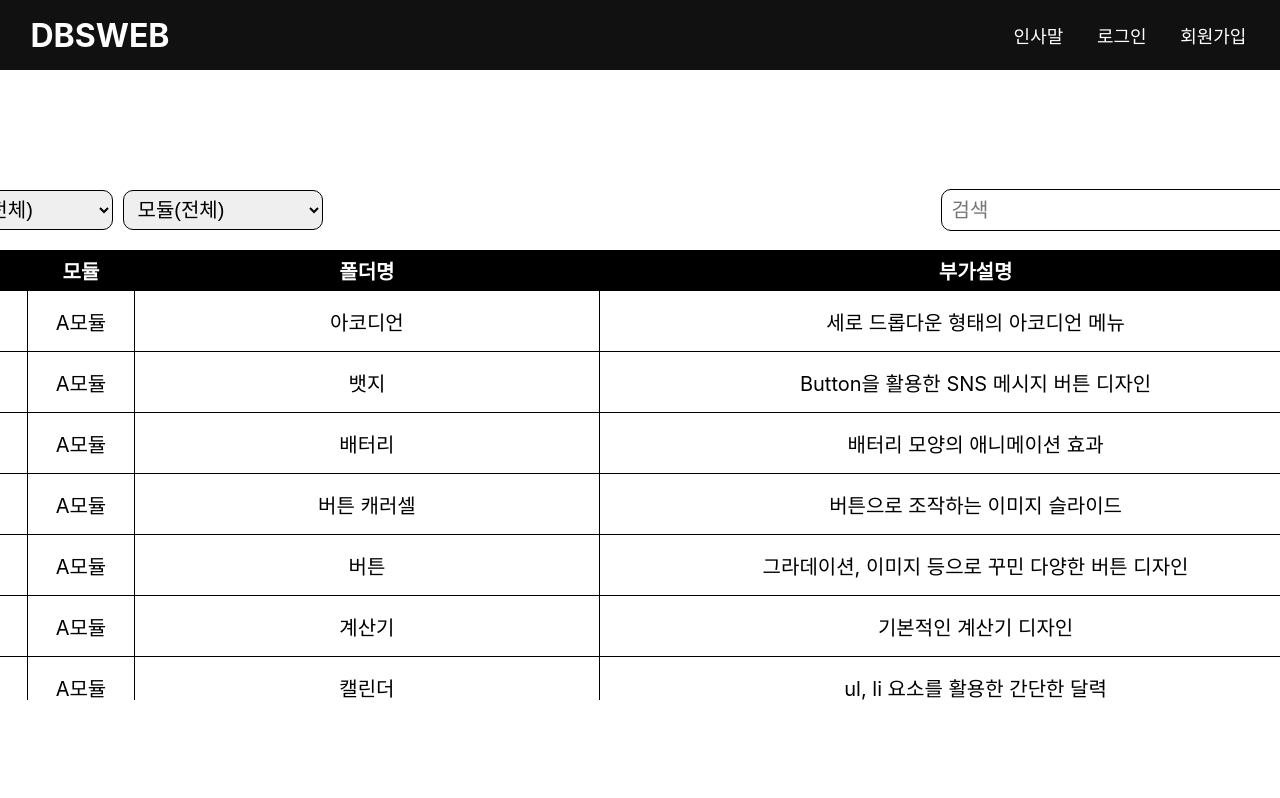
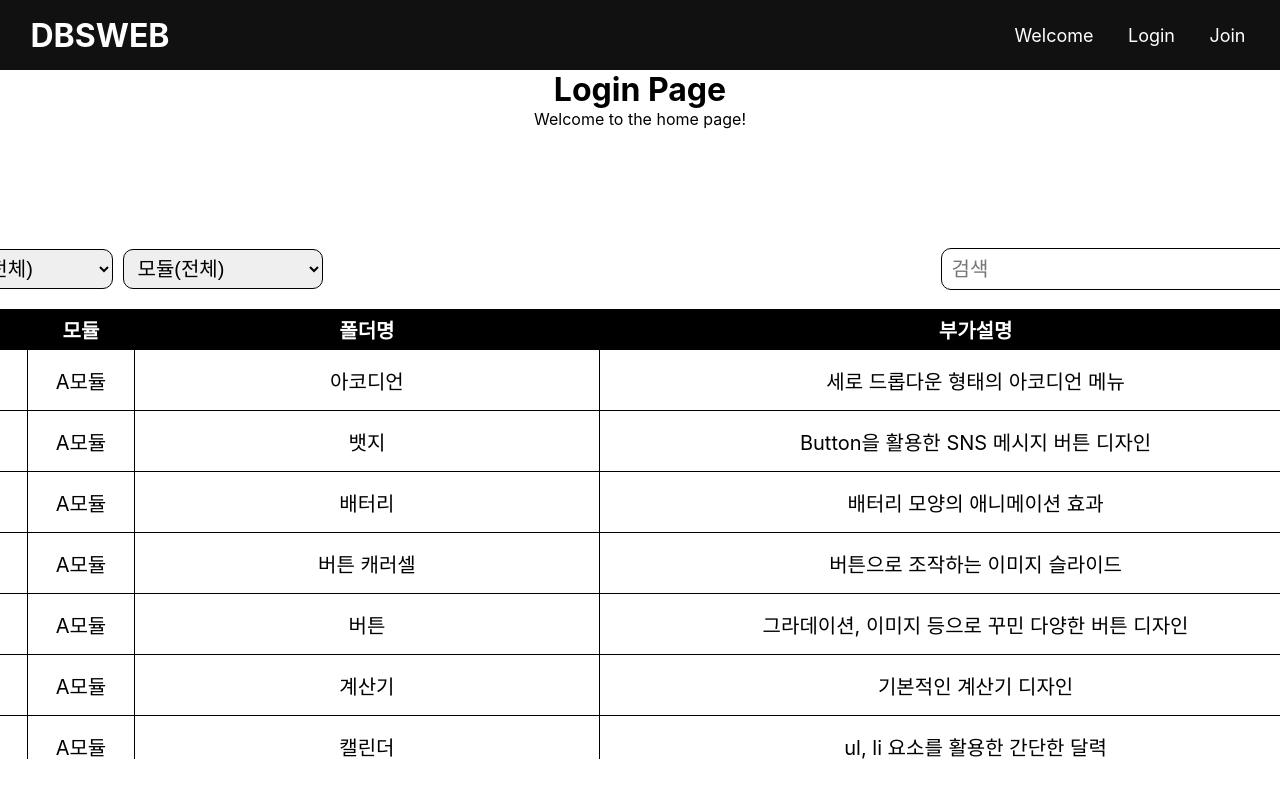
Before and after one commit to TaeWoongYoun/LMS, a React (Create React App) app: page /login in a window 1280 px wide. Shown: the top 798 px of the page. Built offline with nearby package versions, Linux system fonts and the light colour scheme.

Commit message:
test : Router test false

```diff
--- a/src/App.css
+++ b/src/App.css
@@ -1,6 +1,11 @@
 *{
   margin: 0;
   padding: 0;
+}
+
+a{
+  text-decoration: none;
+  color: inherit;
 }
 
 ul li{
--- a/src/App.js
+++ b/src/App.js
@@ -1,4 +1,8 @@
 import React, { useState, useEffect } from 'react';
+import { BrowserRouter as Router, Routes, Route, Link } from 'react-router-dom';
+import WelcomePage from './pages/WelcomePage';
+import LoginPage from './pages/LoginPage';
+import JoinPage from './pages/JoinPage';
 import './App.css';
 import iframeData from './data/iframeData';
 import Prism from 'prismjs';
@@ -78,19 +82,29 @@ function App() {
   return (
     <div className="App">
       {/* 헤더 영역*/}
+      <Router>
         <header>
           <div className='logo'>
-          <h1>DBSWEB</h1>
+            <h1><Link to="/">DBSWEB</Link></h1>
           </div>
           <nav>
             <ul>
-            <li>인사말</li>
-            <li>로그인</li>
-            <li>회원가입</li>
+              <li><Link to="/welcome">Welcome</Link></li>
+              <li><Link to="/login">Login</Link></li>
+              <li><Link to="/join">Join</Link></li>
             </ul>
           </nav>
         </header>
         {/* 헤더 영역*/}
+
+        {/* router */}
+        <Routes>
+          <Route path='/welcome' element={<WelcomePage/>} />
+          <Route path='/login' element={<LoginPage/>} />
+          <Route path='/join' element={<JoinPage/>} />
+        </Routes>
+      </Router>
+      {/* router */}
 
       {/* 과제 검색 영역 */}
       <div className="content">
--- /dev/null
+++ b/src/pages/JoinPage.js
@@ -0,0 +1,12 @@
+import React from 'react';
+
+function JoinPage() {
+    return (
+        <div>
+            <h1>Join Page</h1>
+            <p>Welcome to the home page!</p>
+        </div>
+    );
+}
+
+export default JoinPage;
--- /dev/null
+++ b/src/pages/LoginPage.js
@@ -0,0 +1,12 @@
+import React from 'react';
+
+function LoginPage() {
+    return (
+        <div>
+            <h1>Login Page</h1>
+            <p>Welcome to the home page!</p>
+        </div>
+    );
+}
+
+export default LoginPage;
--- /dev/null
+++ b/src/pages/WelcomePage.js
@@ -0,0 +1,12 @@
+import React from 'react';
+
+function WelcomePage() {
+    return (
+        <div>
+            <h1>Welcome Page</h1>
+            <p>Welcome to the home page!</p>
+        </div>
+    );
+}
+
+export default WelcomePage;
```
Lines whose indentation alone changed are shown as unchanged.
